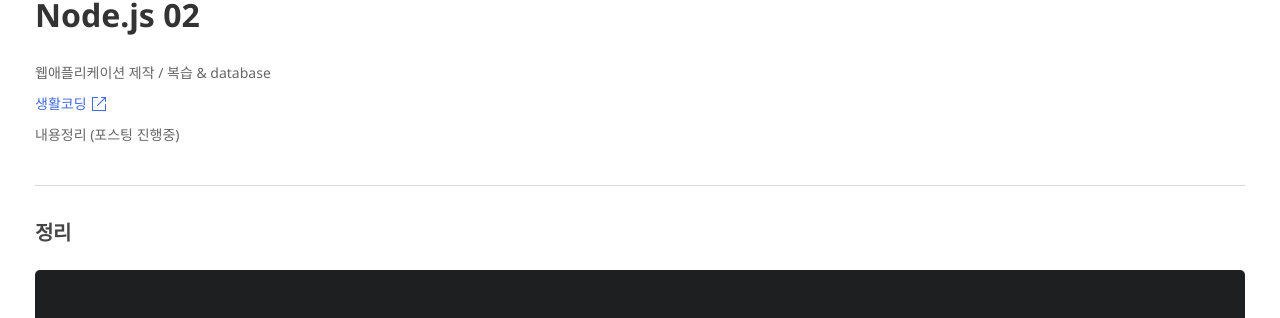
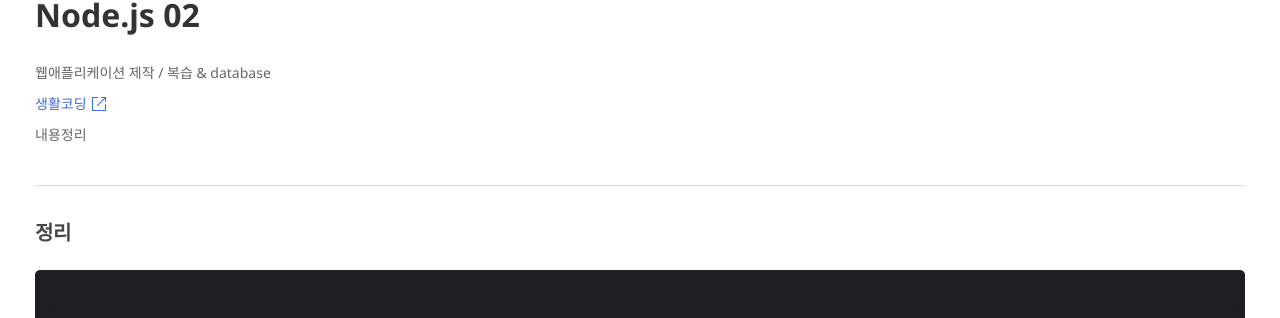
Before and after one commit to songssss/songssss.github.io, a Jekyll site: the page built from _posts/2017-05-23-nodejs2.md, in a window 1280 px wide and 900 px high. Shown: the part 102-420 px from the top of the window. Built offline with Jekyll 4.4.1, drawn with Linux system fonts in a browser that asks for light colours; comment, search, counter and statistics services are not loaded.

Commit message:
posting edit

```diff
--- a/_posts/2017-05-23-nodejs2.md
+++ b/_posts/2017-05-23-nodejs2.md
@@ -11,7 +11,7 @@ tags:
 
 [생활코딩](https://opentutorials.org/course/2136/11950){:target="_blank"}
 
-내용정리 (포스팅 진행중)
+내용정리
 
 ---
 
```
Also changed, not shown: _posts/2017-05-22-nodejs.md (+1 -1 lines).
